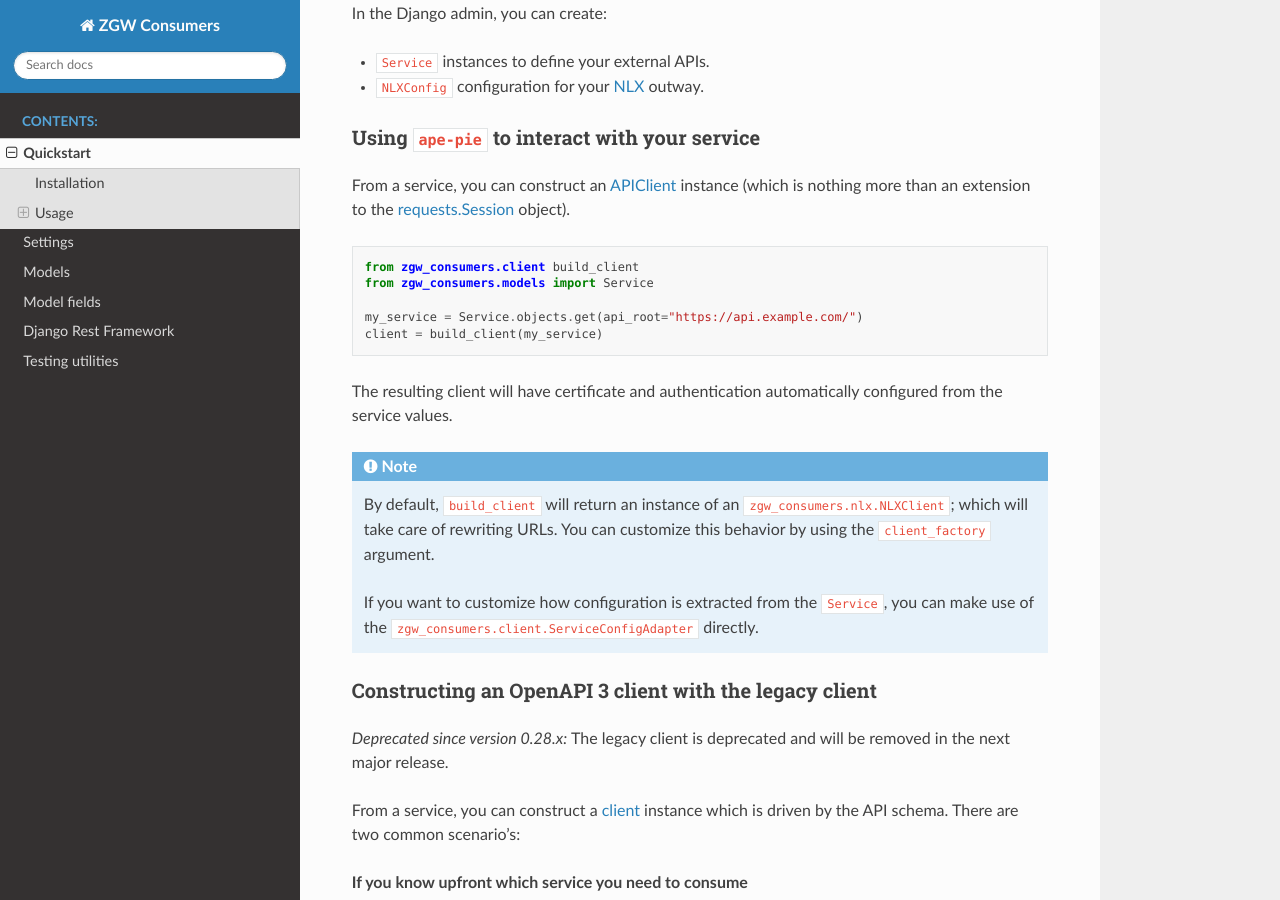
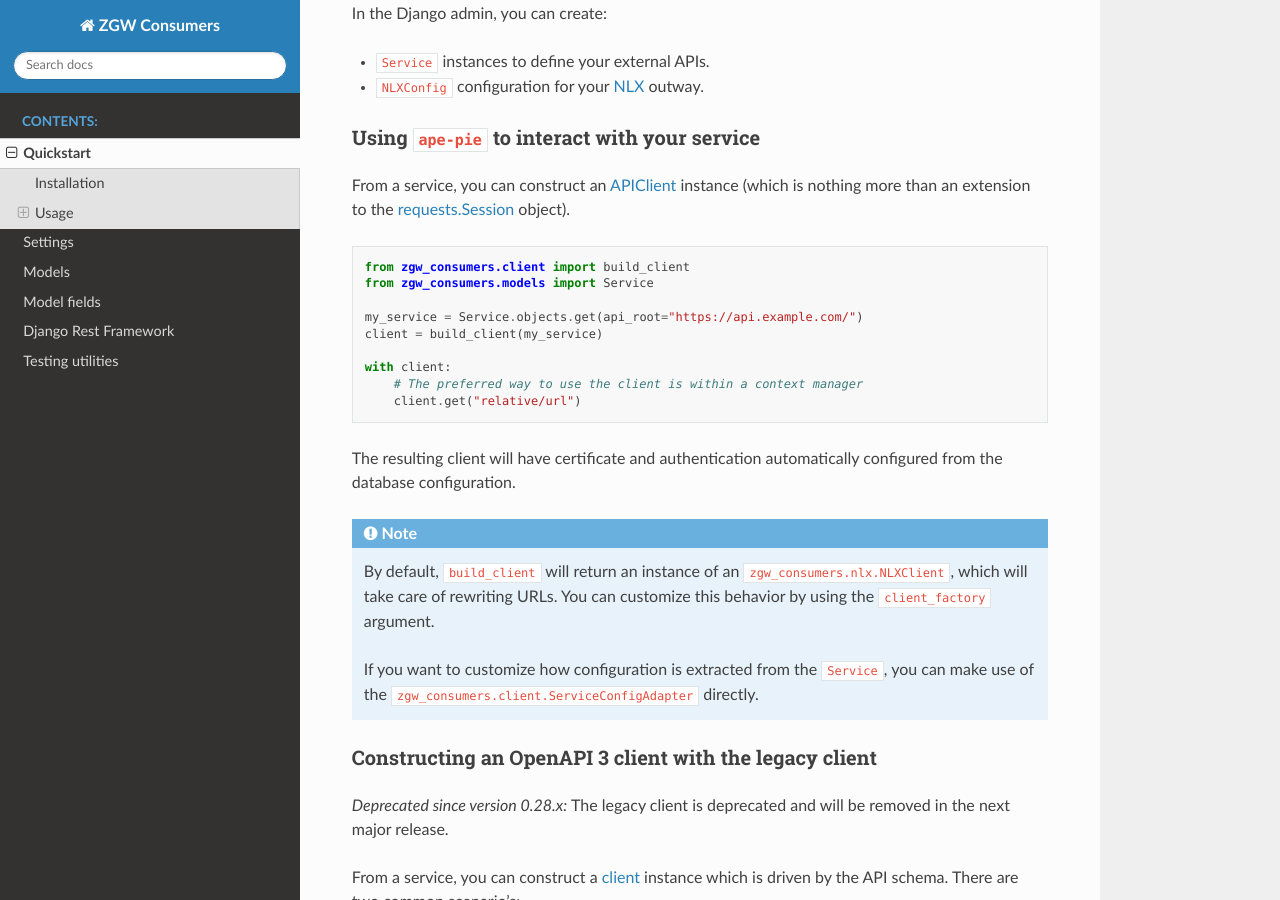
Before and after one commit to maykinmedia/zgw-consumers, a Sphinx documentation site: the page built from docs/quickstart.rst, in a window 1280 px wide and 900 px high, scrolled down 592 px. Built offline with Sphinx 7.4.7 and the Read the Docs theme 2.0.0, drawn with Linux system fonts in a browser that asks for light colours.

Commit message:
PR feedback

```diff
--- a/docs/quickstart.rst
+++ b/docs/quickstart.rst
@@ -37,17 +37,21 @@ From a service, you can construct an `APIClient <https://ape-pie.readthedocs.io/
 
 .. code-block:: python
 
-    from zgw_consumers.client build_client
+    from zgw_consumers.client import build_client
     from zgw_consumers.models import Service
 
     my_service = Service.objects.get(api_root="https://api.example.com/")
     client = build_client(my_service)
 
-The resulting client will have certificate and authentication automatically configured from the service values.
+    with client:
+        # The preferred way to use the client is within a context manager
+        client.get("relative/url")
+
+The resulting client will have certificate and authentication automatically configured from the database configuration.
 
 .. note::
 
-    By default, ``build_client`` will return an instance of an ``zgw_consumers.nlx.NLXClient``; which will take care of rewriting URLs.
+    By default, ``build_client`` will return an instance of an ``zgw_consumers.nlx.NLXClient``, which will take care of rewriting URLs.
     You can customize this behavior by using the ``client_factory`` argument.
 
     If you want to customize how configuration is extracted from the ``Service``, you can
```
Also changed, not shown: CHANGELOG.rst (+5 -5 lines), 1 other file.
